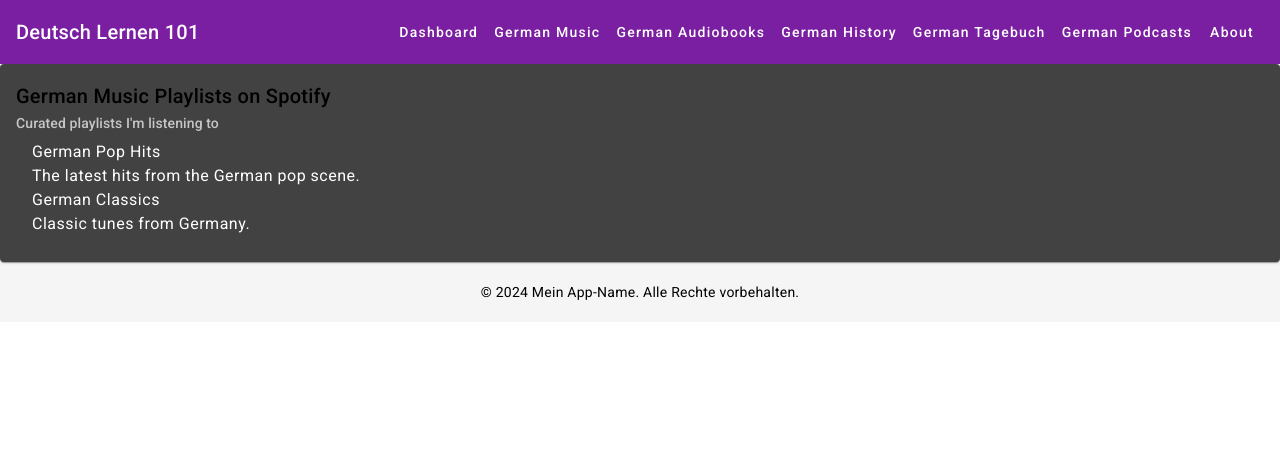
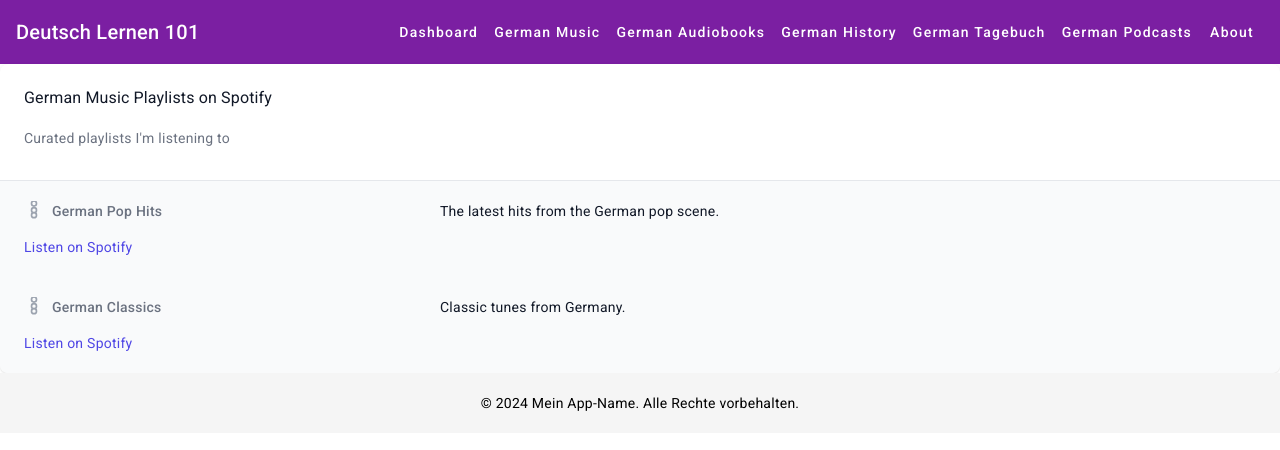
Before and after one commit to Mapacherama/deutsch-lernfortschritt-tracker, an Angular app: page /german-music in a window 1280 px wide. Shown: the top 450 px of the page. Built offline with nearby package versions, Linux system fonts and the light colour scheme.

Commit message:
Update the Music page to modernize the look

```diff
--- a/src/app/german-music/german-music.component.html
+++ b/src/app/german-music/german-music.component.html
@@ -1,18 +1,25 @@
+<!DOCTYPE html>
 <!-- src/app/german-music/german-music.component.html -->
 
-<mat-card>
-    <mat-card-header>
-      <mat-card-title>German Music Playlists on Spotify</mat-card-title>
-      <mat-card-subtitle>Curated playlists I'm listening to</mat-card-subtitle>
-    </mat-card-header>
-    <mat-card-content>
-      <mat-list>
-        <mat-list-item *ngFor="let playlist of playlists">
-          <mat-icon matListIcon>library_music</mat-icon>
-          <div matLine>{{ playlist.name }}</div>
-          <div matLine class="mat-card-subtitle">{{ playlist.description }}</div>
-          <a mat-button href="{{ playlist.spotifyLink }}" target="_blank">Listen on Spotify</a>
-        </mat-list-item>
-      </mat-list>
-    </mat-card-content>
-  </mat-card>
+<div class="bg-white shadow overflow-hidden sm:rounded-lg">
+  <div class="px-4 py-5 sm:px-6">
+    <h3 class="text-lg leading-6 font-medium text-gray-900">German Music Playlists on Spotify</h3>
+    <p class="mt-1 max-w-2xl text-sm text-gray-500">Curated playlists I'm listening to</p>
+  </div>
+  <div class="border-t border-gray-200">
+    <dl>
+      <div class="bg-gray-50 px-4 py-5 sm:grid sm:grid-cols-3 sm:gap-4 sm:px-6" *ngFor="let playlist of playlists">
+        <dt class="text-sm font-medium text-gray-500 flex items-center">
+          <svg class="h-5 w-5 text-gray-400" xmlns="http://www.w3.org/2000/svg" fill="none" viewBox="0 0 24 24" stroke="currentColor" aria-hidden="true">
+            <path stroke-linecap="round" stroke-linejoin="round" stroke-width="2" d="M12 8c-1.657 0-3 1.343-3 3s1.343 3 3 3 3-1.343 3-3-1.343-3-3-3zM12 14c-1.657 0-3 1.343-3 3s1.343 3 3 3 3-1.343 3-3-1.343-3-3-3zM12 6c1.657 0 3-1.343 3-3s-1.343-3-3-3-3 1.343-3 3 1.343 3 3 3z" />
+          </svg>
+          <span class="ml-2">{{ playlist.name }}</span>
+        </dt>
+        <dd class="mt-1 text-sm text-gray-900 sm:mt-0 sm:col-span-2">{{ playlist.description }}</dd>
+        <dd class="mt-1 text-sm sm:mt-0 sm:col-span-3">
+          <a href="{{ playlist.spotifyLink }}" target="_blank" class="text-indigo-600 hover:text-indigo-900">Listen on Spotify</a>
+        </dd>
+      </div>
+    </dl>
+  </div>
+</div>
```
Also changed, not shown: 1 other file (tests, documents, lock files or other folders).
